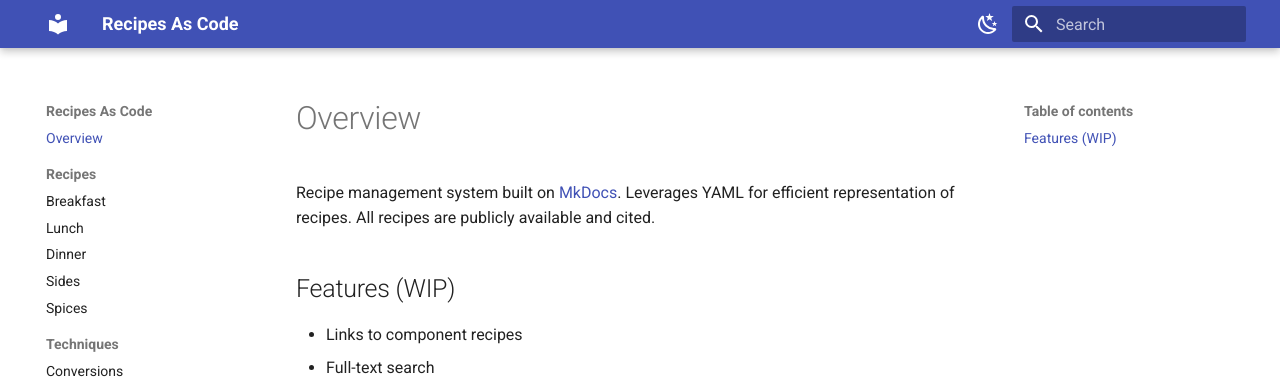
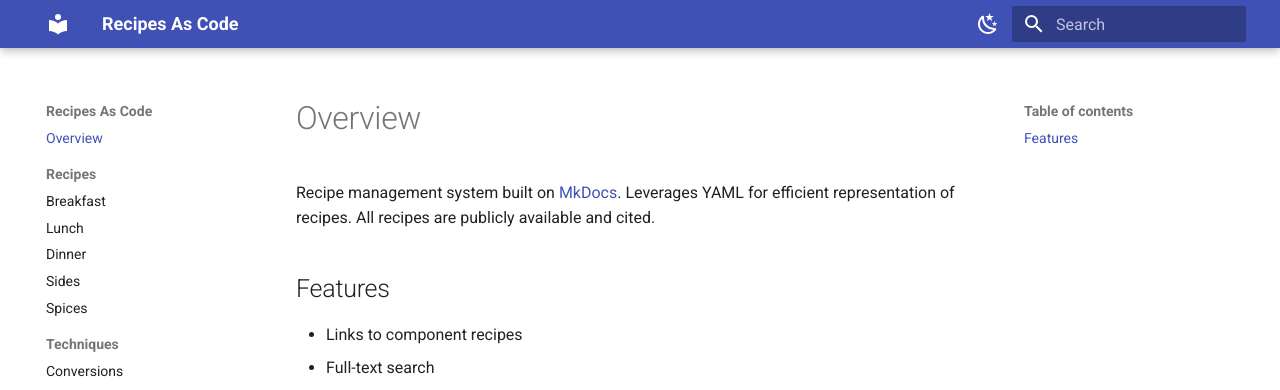
Before and after one commit to wburklund/recipes-as-code, an MkDocs documentation site: the page built from docs/index.md, in a window 1280 px wide. Shown: the top 390 px of the page. Built offline with MkDocs 1.6.1 and Material for MkDocs 9.7.7, drawn with Linux system fonts in a browser that asks for light colours.

Commit message:
docs: :memo: Remove WIP tag
This tool is now in a state I'm happy with for the near term.

```diff
--- a/docs/index.md
+++ b/docs/index.md
@@ -4,7 +4,7 @@ Recipe management system built on [MkDocs](https://www.mkdocs.org/).
 Leverages YAML for efficient representation of recipes.
 All recipes are publicly available and cited.
 
-## Features (WIP)
+## Features
 
 * Links to component recipes
 * Full-text search
```
